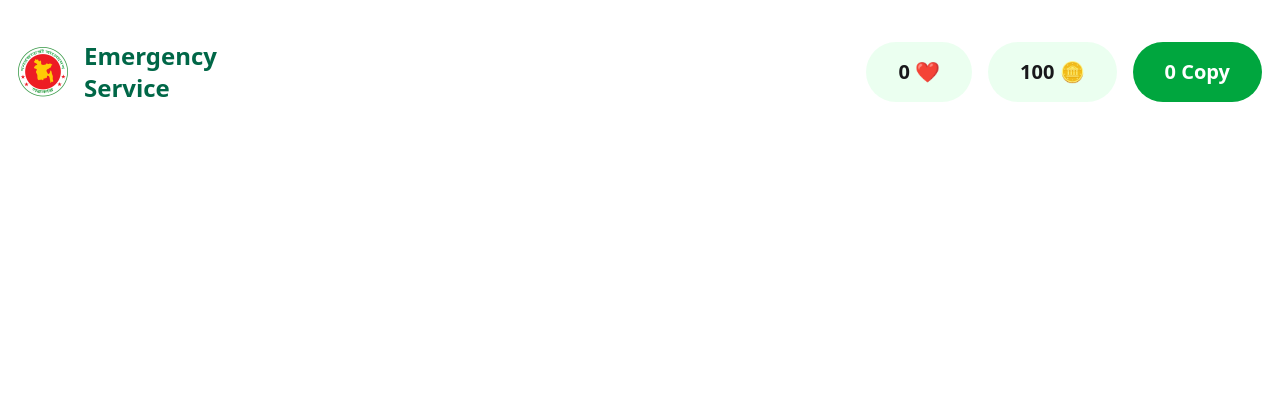
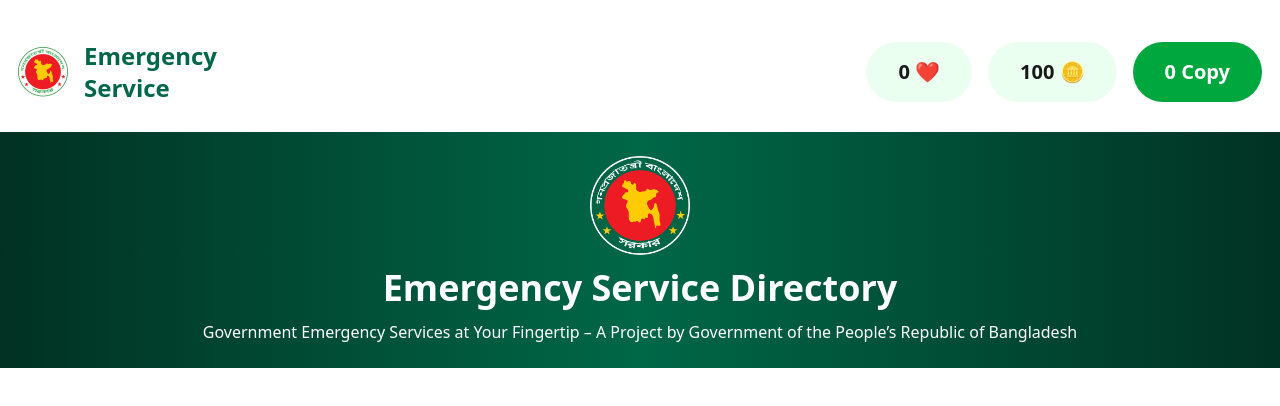
Before and after one commit to shaikatpriyo/Emergency-Hotline, a plain HTML site: page index.html in a window 1280 px wide. Drawn offline with nearby package versions, Linux system fonts and the light colour scheme; a web font is replaced by a local one.

Commit message:
Add banner

```diff
--- a/index.html
+++ b/index.html
@@ -54,5 +54,20 @@
         </div>
       </div>
     </nav>
+    <banner>
+      <div
+        class="flex flex-col text-center items-center bg-[linear-gradient(90deg,rgba(1,49,34,1),rgba(0,103,71,1)_50%,rgba(1,50,35,1)_100%)] py-6 gap-3"
+      >
+        <img class="w-[100px] h-[100px]" src="./assets/logo-dark.png" alt="" />
+        <h1 class="text-2xl md:text-4xl font-bold text-white">
+          Emergency Service Directory
+        </h1>
+        <p class="text-[12px] mx-2 md:text-[16px] text-white">
+          Government Emergency Services at Your Fingertip – A Project by
+          Government of the People’s Republic of Bangladesh
+        </p>
+      </div>
+    </banner>
+
 </body>
 </html>
```
